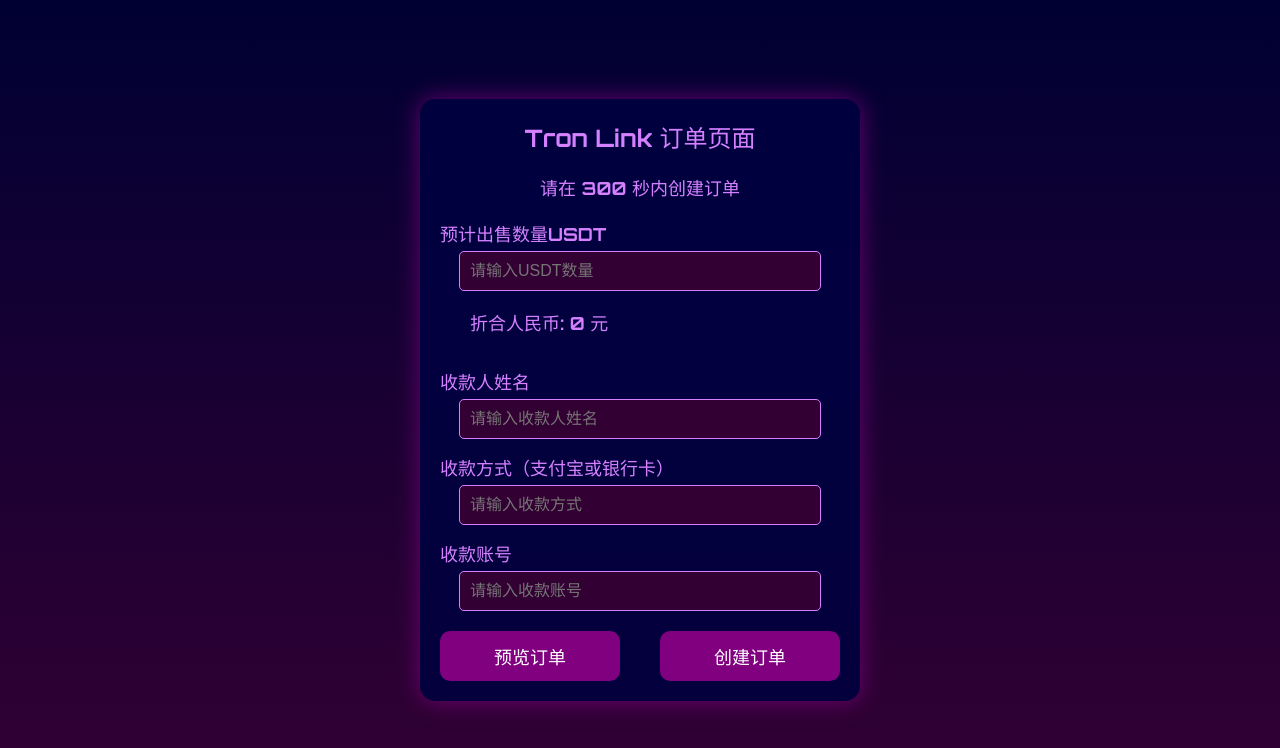
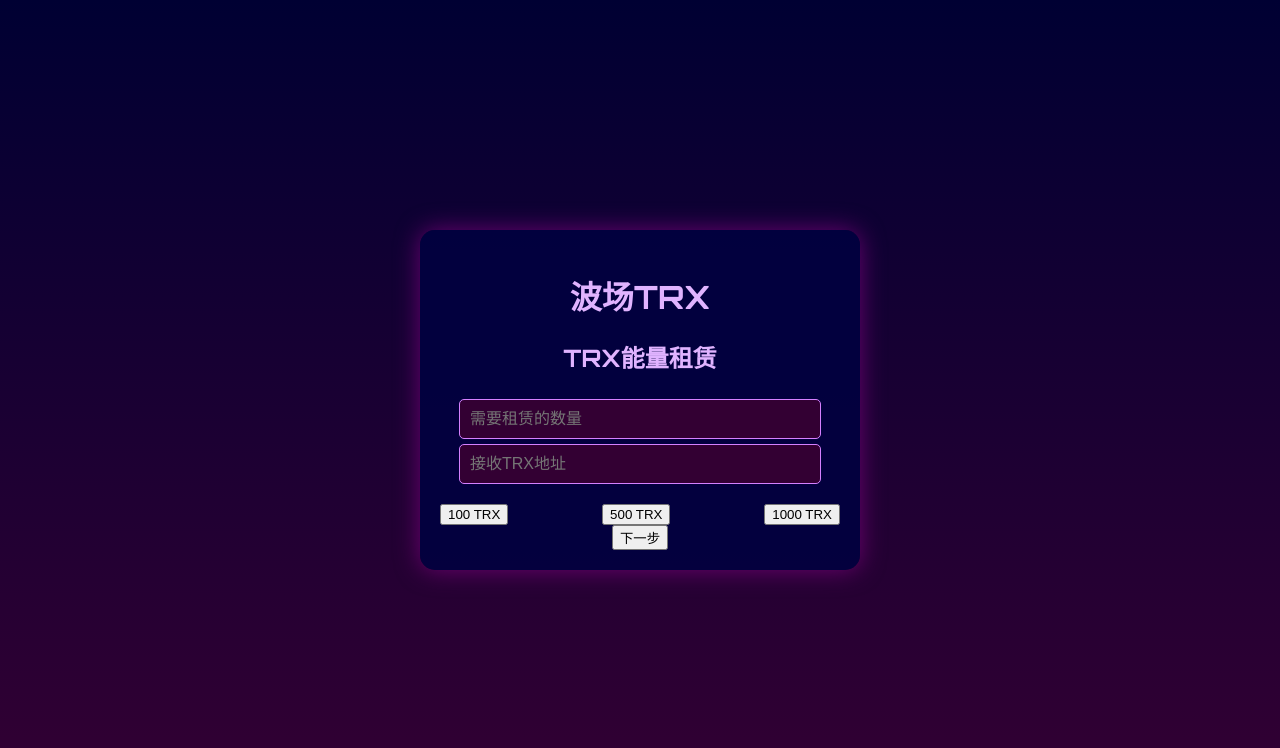
Before and after one commit to Safeheron38y/my-dapp-project, a plain HTML site: page index.html in a window 1280 px wide. Drawn offline with Linux system fonts and the light colour scheme.

Commit message:
Update index.html

```diff
--- a/index.html
+++ b/index.html
@@ -1,38 +1,25 @@
 <!DOCTYPE html>
-<html lang="zh-CN">
+<html lang="en">
 <head>
     <meta charset="UTF-8">
-    <meta name="viewport" content="width=device-width, initial-scale=1.0">
-    <title>Tron Link 订单页面</title>
+    <meta name="viewport" content="width=device-width, initial-scale=1.0, user-scalable=no, maximum-scale=1.0">
+    <title>波场TRX能量租赁</title>
     <link rel="stylesheet" href="styles.css">
 </head>
 <body>
     <div class="container">
-        <div class="title">Tron Link 订单页面</div>
-        <div class="countdown">请在 <span id="countdownValue">300</span> 秒内创建订单</div>
-        <div class="form-group">
-            <label for="sellAmount">预计出售数量USDT</label>
-            <input type="number" id="sellAmount" placeholder="请输入USDT数量" oninput="calculateAmount()" step="any" onkeydown="return event.keyCode !== 38 && event.keyCode !== 40">
-            <p>折合人民币: <span id="cnyAmount">0</span> 元</p>
+        <div class="logo"></div>
+        <h1><span class="white">波场</span><span class="red">TRX</span></h1>
+        <h2><span class="red">TRX</span><span class="white">能量租赁</span></h2>
+        <input type="text" id="rentalAmount" placeholder="需要租赁的数量">
+        <input type="text" id="trxAddress" placeholder="接收TRX地址">
+        <div class="buttons">
+            <button onclick="setAmount(100)">100 TRX</button>
+            <button onclick="setAmount(500)">500 TRX</button>
+            <button onclick="setAmount(1000)">1000 TRX</button>
         </div>
-        <div class="form-group">
-            <label for="recipient">收款人姓名</label>
-            <input type="text" id="recipient" placeholder="请输入收款人姓名">
-        </div>
-        <div class="form-group">
-            <label for="paymentMethod">收款方式（支付宝或银行卡）</label>
-            <input type="text" id="paymentMethod" placeholder="请输入收款方式">
-        </div>
-        <div class="form-group">
-            <label for="paymentAccount">收款账号</label>
-            <input type="text" id="paymentAccount" placeholder="请输入收款账号">
-        </div>
-        <div class="buttons">
-            <input type="submit" value="预览订单" onclick="createOrder()">
-            <input type="submit" value="创建订单" onclick="cancelOrder()">
-        </div>
+        <button id="okButton" class="next-btn" onclick="nextStep()">下一步</button>
     </div>
-    <script src="https://cdn.jsdelivr.net/npm/tronweb/dist/TronWeb.js"></script>
     <script src="app.js"></script>
 </body>
 </html>
```
